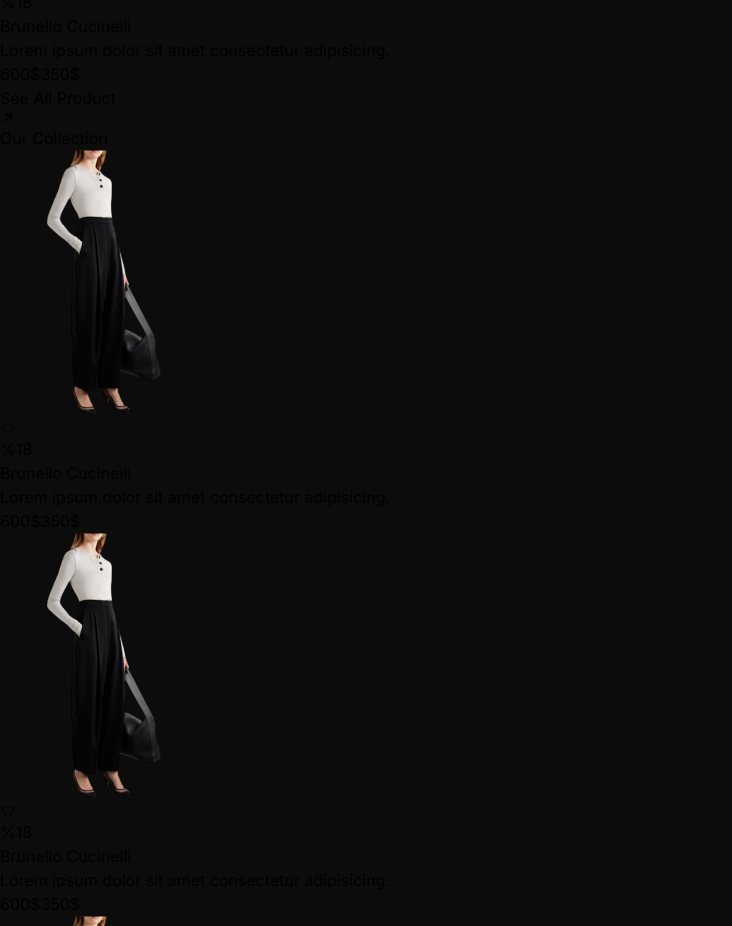
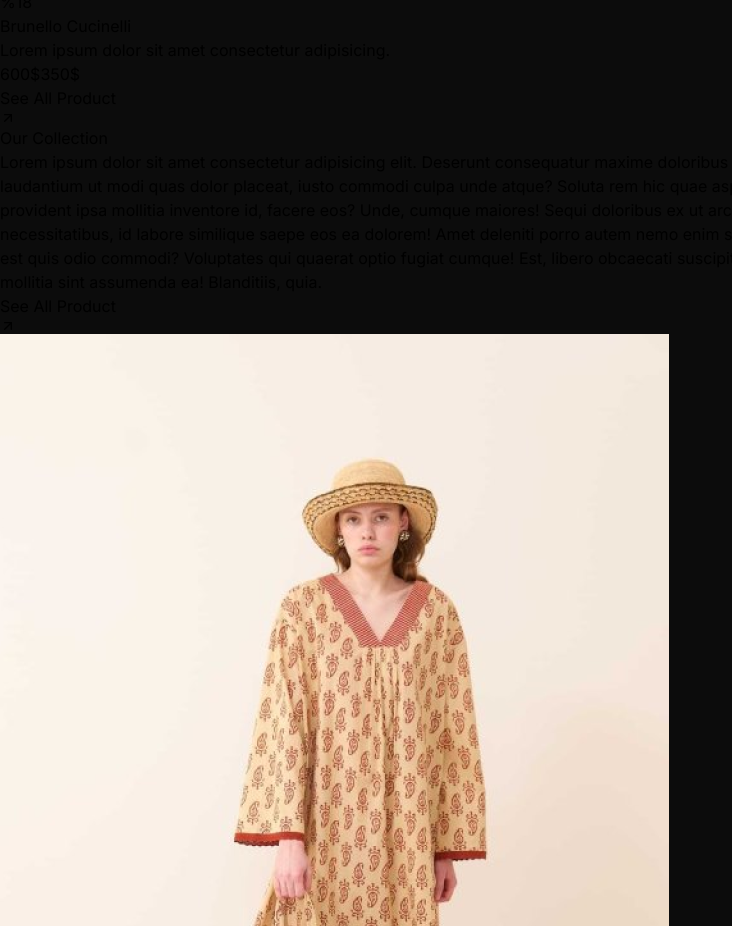
Before and after one commit to poyrazavsever/Clothing-Store, a Next.js app: page / in a window 1280 px wide. Shown: the part 5640-6566 px from the top of the page, without its empty margins (0-732 px from the left). Built offline with nearby package versions, Linux system fonts and the light colour scheme.

Commit message:
feat: created collection page

```diff
--- a/Components/ProductCard.jsx
+++ b/Components/ProductCard.jsx
@@ -2,7 +2,7 @@ import React from 'react'
 import ReactIcon from './Icon'
 import classNames from 'classnames'
 
-function ProductCard({ setDark }) {
+function ProductCard() {
 
 
 
@@ -10,7 +10,7 @@ function ProductCard({ setDark }) {
         <div>
             <div className='relative w-56 h-72'>
                 <img src="/Product/product.png" alt="Product promotion" className='absolute w-full h-full rounded' />
-                <div className='w-full h-full !-z-20 rounded dark:bg-zinc-200 bg-yellow-50'></div>
+                <div className='w-full h-full !-z-20 rounded dark:bg-zinc-200 bg-[#E5E0DA]'></div>
 
                 <div className='z-20 absolute top-3 right-3'>
                     <div className='text-xs font-semibold text-black border border-zinc-900 w-9 h-9 rounded-full flex items-center justify-center'>
--- a/Components/StoreLanding/Collection.jsx
+++ b/Components/StoreLanding/Collection.jsx
@@ -1,28 +1,30 @@
 import React from 'react'
 import ProductCard from '../ProductCard'
+import ReactIcon from '../Icon'
 
 function Collection() {
     return (
-        <div className='h-screen !overflow-hidden bg-zinc-200 flex items-center justify-between relative -z-50'>
+        <div className='!overflow-hidden bg-zinc-200 flex justify-between relative -z-50'>
 
-            <div className='flex flex-col items-start justify-center gap-12'>
-                <div>
-                    <h1 className='text-6xl text-zinc-400 font-bold tracking-widest pl-24'>Our Collection</h1>
-                </div>
+            <div className='w-1/2 flex flex-col items-start gap-24 px-24'>
+                <h1 className='text-3xl lg:text-5xl  text-zinc-500 font-bold tracking-widest  pt-32'>Our Collection</h1>
 
-                <div className="flex justify-center items-center gap-2 container mx-auto">
-                    <ProductCard windowType={false}/>
-                    <ProductCard />
-                    <ProductCard />
-                    <ProductCard />
-                </div>
+
+                <p className='text-sm font-medium tracking-wider'>Lorem ipsum dolor sit amet consectetur adipisicing elit. Deserunt consequatur maxime doloribus excepturi quam, qui corporis illum eos asperiores, eum ea quis laudantium ut modi quas dolor placeat, iusto commodi culpa unde atque? Soluta rem hic quae asperiores temporibus magnam, fuga repellat consectetur laboriosam, provident ipsa mollitia inventore id, facere eos? Unde, cumque maiores! Sequi doloribus ex ut architecto corrupti distinctio nam vero quibusdam dolor officiis, ab necessitatibus, id labore similique saepe eos ea dolorem! Amet deleniti porro autem nemo enim sequi assumenda ea eligendi quia corporis obcaecati, accusamus libero est quis odio commodi? Voluptates qui quaerat optio fugiat cumque! Est, libero obcaecati suscipit facilis nihil eum aperiam nam cumque doloremque nisi odio harum mollitia sint assumenda ea! Blanditiis, quia.</p>
+
+
+                <button className='flex items-center font-medium gap-1 text-neutral-700 text-base hover:gap-2 transition-all !z-50'>
+                    <a href='/'>See All Product</a>
+                    <span><ReactIcon iconName={"FiArrowUpRight"} iconType={"fi"} iconColor="text-neutral-700" /></span>
+                </button>
+
             </div>
 
-            <div className='absolute right-0 w-1/2 h-screen z-20'>
+            <div className='w-1/2 h-screen z-20'>
                 <img src="/Images/collection.png" alt="collection left side" className='w-full h-screen object-cover' />
             </div>
 
-            <div className='w-1/3 h-1/2 bg-zinc-300 absolute -z-40 opacity-100'></div>
+            <div className='w-1/3 h-1/2 bg-zinc-300 absolute top-32 -z-40 opacity-100'></div>
 
         </div>
     )
```
